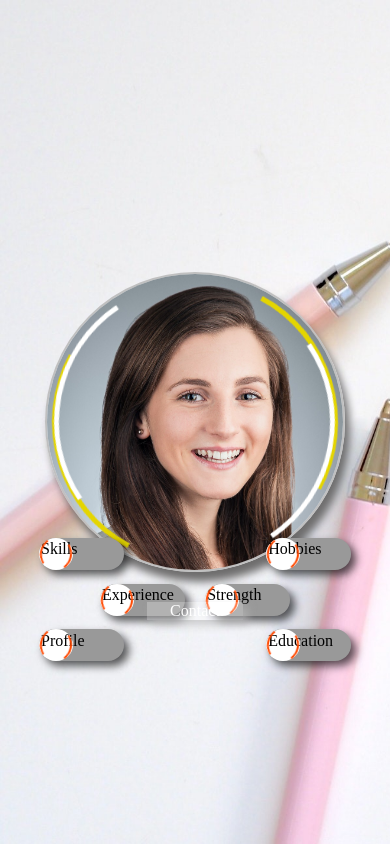
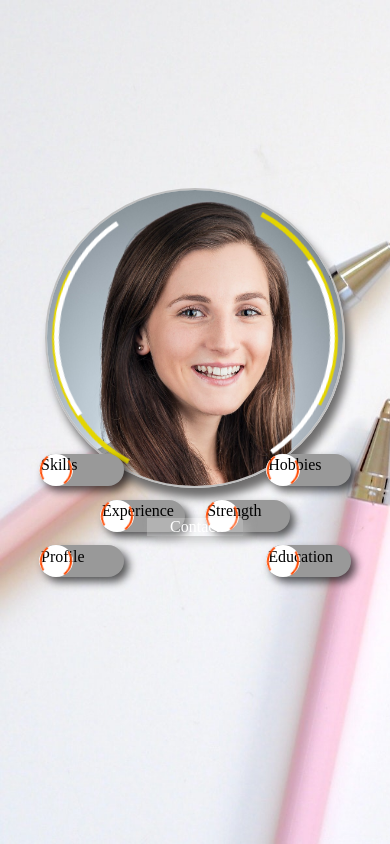
Before and after one commit to rabee-jaramani/Christina_portfolio, a React (Create React App) app: page / in a window 390 px wide. Built offline with nearby package versions, Linux system fonts and the light colour scheme; a web font is replaced by a local one.

Commit message:
Update circle.css

```diff
--- a/src/circle.css
+++ b/src/circle.css
@@ -88,6 +88,9 @@
   }
 }
 @media (max-width: 1000px) {
+  .circle {
+    top: 40%;
+  }
   .c1 {
     height: 400px;
     width: 400px;
```
